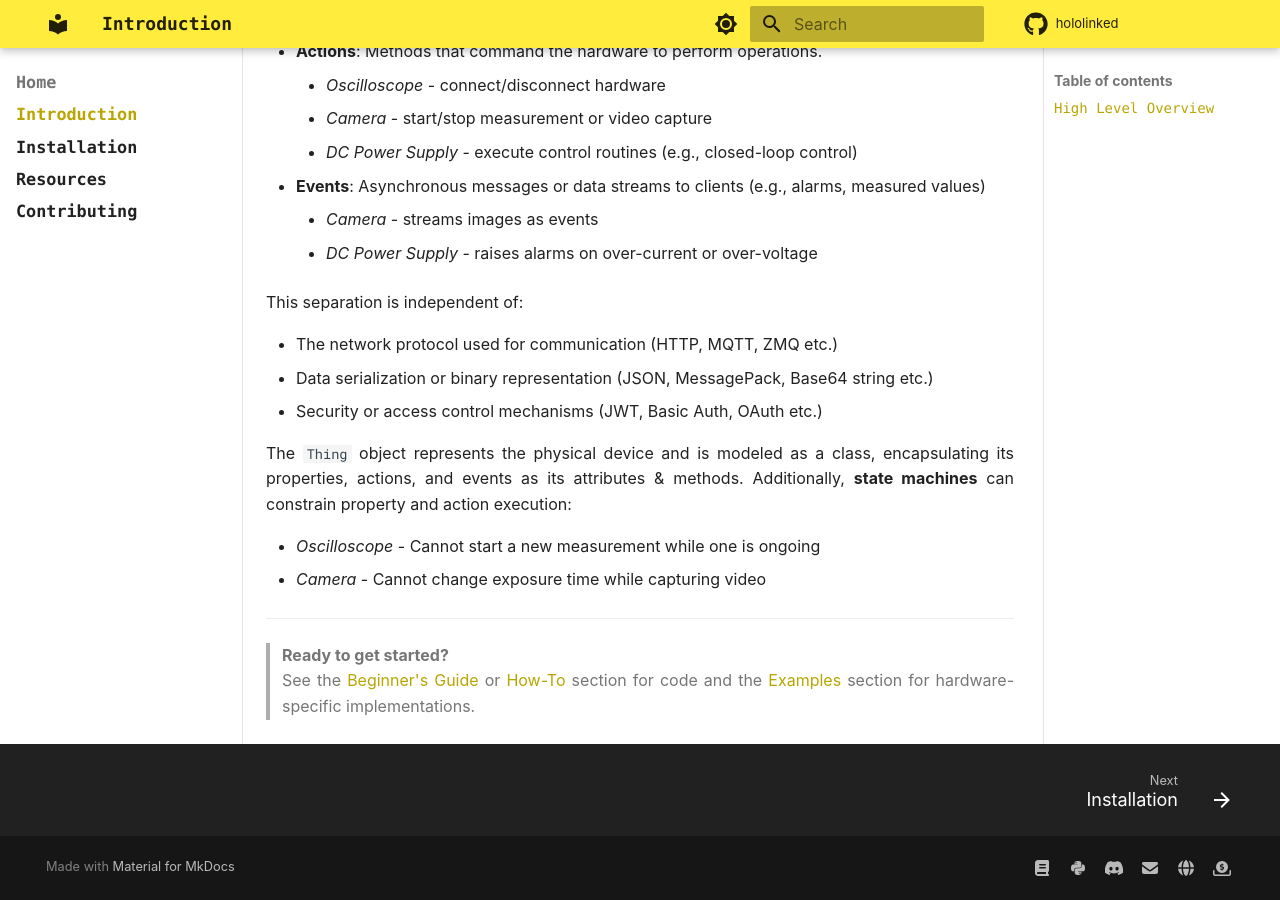
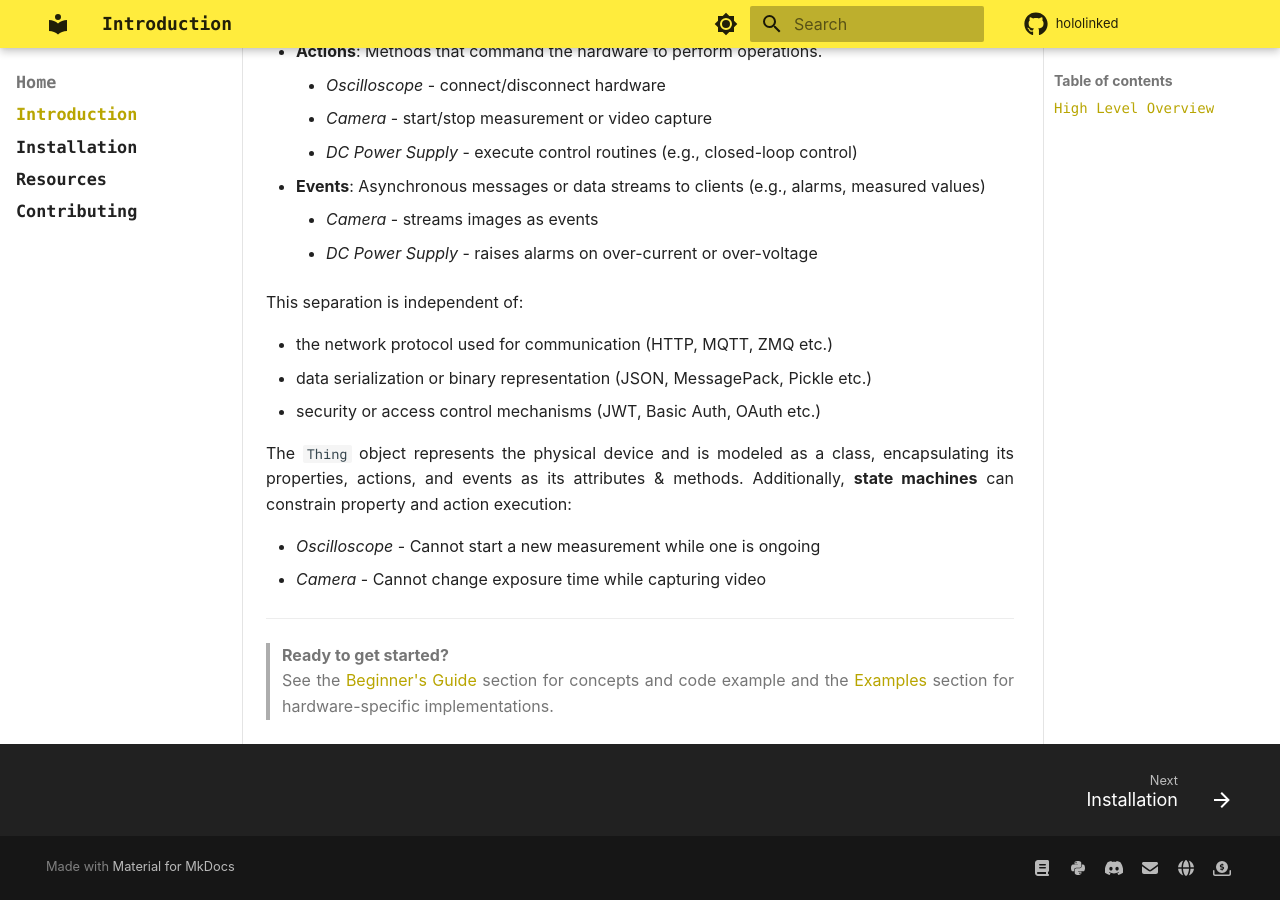
Before and after one commit to hololinked-dev/docs, an MkDocs documentation site: the page built from docs/index.md, in a window 1280 px wide and 900 px high, scrolled down 1050 px. Built offline with MkDocs 1.6.1 and Material for MkDocs 9.7.7, drawn with Linux system fonts in a browser that asks for light colours; some web fonts are replaced; comment, search, counter and statistics services are not loaded.

```diff
--- a/docs/index.md
+++ b/docs/index.md
@@ -70,9 +70,9 @@ Each device, or **Thing**, is modeled in software with:
 
 This separation is independent of:
 
-- The network protocol used for communication (HTTP, MQTT, ZMQ etc.)
-- Data serialization or binary representation (JSON, MessagePack, Base64 string etc.)
-- Security or access control mechanisms (JWT, Basic Auth, OAuth etc.)
+- the network protocol used for communication (HTTP, MQTT, ZMQ etc.)
+- data serialization or binary representation (JSON, MessagePack, Pickle etc.)
+- security or access control mechanisms (JWT, Basic Auth, OAuth etc.)
 
 The `Thing` object represents the physical device and is modeled as a class, encapsulating its properties, actions, and events as its attributes & methods. Additionally, **state machines** can constrain property and action execution:
 
@@ -82,4 +82,4 @@ The `Thing` object represents the physical device and is modeled as a class, enc
 ---
 
 > **Ready to get started?**
-> See the [Beginner's Guide](#beginner-guide) or [How-To](#how-to) section for code and the [Examples](#examples) section for hardware-specific implementations.
+> See the [Beginner's Guide](#beginner-guide) section for concepts and code example and the [Examples](#examples) section for hardware-specific implementations.
```
Also changed, not shown: docs/introduction/contributing.md (added, +31 -0 lines).
